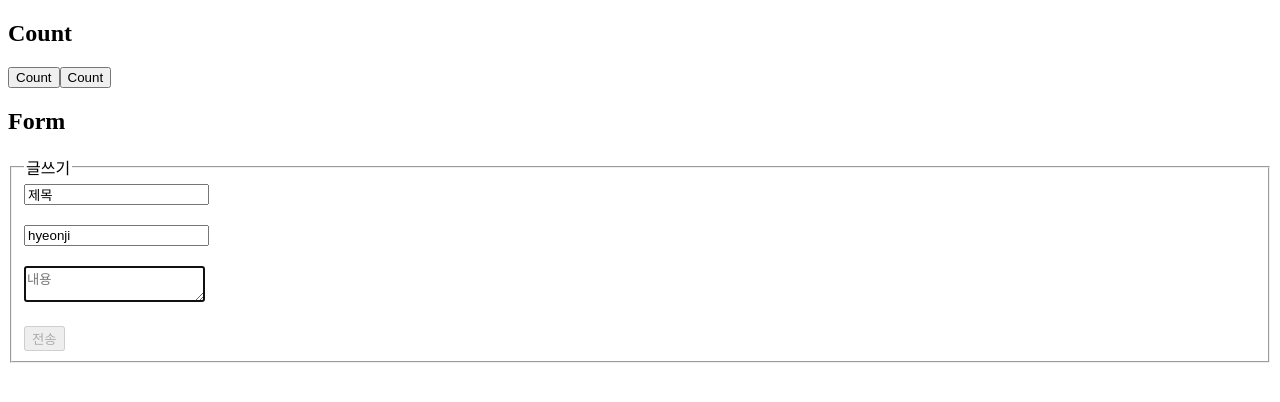
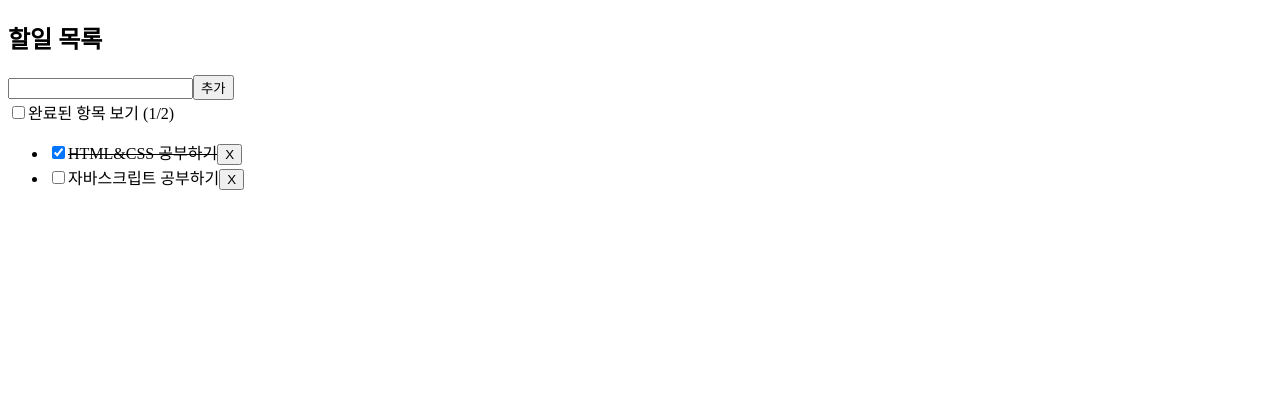
Before and after one commit to yunhyeonji/react-master, a React (Vite) app in the folder learn-react/: page / in a window 1280 px wide. Shown: the top 402 px of the page. Built offline with nearby package versions, Linux system fonts and the light colour scheme.

Commit message:
[241227] useMemo 사용

```diff
--- a/learn-react/src/AppTodo.jsx
+++ b/learn-react/src/AppTodo.jsx
@@ -1,5 +1,5 @@
 import React from 'react';
-import './App.css';
+// import './App.css';
 import TodoList from './components/todo/TodoList';
 import AddTodo from './components/todo/AddTodo';
 import { TodoProvider } from './context/TodoContext';
--- a/learn-react/src/components/todo/TodoList.jsx
+++ b/learn-react/src/components/todo/TodoList.jsx
@@ -1,18 +1,43 @@
-import React from 'react';
+import React, { useMemo, useState } from 'react';
 import TodoItem from './TodoItem';
 import { useTodos } from '../../context/TodoContext';
 
 function TodoList() {
   const todos = useTodos();
   const items = [...todos] ;
+
+  const [isDone, setIsDone] = useState(false);
+
+  const isDoneItems = items.filter(item => item.done === true);
+
+  const getStatsCount = () => {
+    console.log('getStatsCount함수 실행');
+    const totalCount = items.length;
+    const doneCount = isDoneItems.length;
+    return {doneCount, totalCount};
+  }
+
+  const {doneCount, totalCount} = useMemo(() => getStatsCount(),[todos]);
+  const filteredTodos = isDone ? isDoneItems : items;
   return (
-    <ul>
-      {items.map(item => <li key={item.id}>
-        <TodoItem
-          item={item}
+    <>
+      <div>
+        <input
+          id='isDone'
+          type='checkbox'
+          checked={isDone}
+          onChange={(e) => {setIsDone(e.target.checked)}}
         />
-      </li>)}
-    </ul>
+        <label htmlFor='isDone'>완료된 항목 보기 ({doneCount}/{totalCount})</label>
+      </div>
+      <ul>
+        {filteredTodos.map(item => <li key={item.id}>
+          <TodoItem
+            item={item}
+          />
+        </li>)}
+      </ul>
+    </>
   );
 }
 
--- a/learn-react/src/context/TodoContext.jsx
+++ b/learn-react/src/context/TodoContext.jsx
@@ -7,7 +7,7 @@ export const TodoDispatchContext = createContext(null); // dispatch
 
 export function TodoProvider ({children}) {
   const [todos, dispatch] = useImmerReducer(todoReducer, [
-    { id : 0, text: 'HTML&CSS 공부하기', done:false},
+    { id : 0, text: 'HTML&CSS 공부하기', done:true},
     { id : 1, text: '자바스크립트 공부하기', done:false}
   ]);
 
--- a/learn-react/src/main.jsx
+++ b/learn-react/src/main.jsx
@@ -1,7 +1,7 @@
 import React from 'react'
 import ReactDOM from 'react-dom/client'
 import './index.css'
-import App from './AppRef'
+import App from './AppTodo'
 
 ReactDOM.createRoot(document.getElementById('root')).render(
   <React.StrictMode>
```
